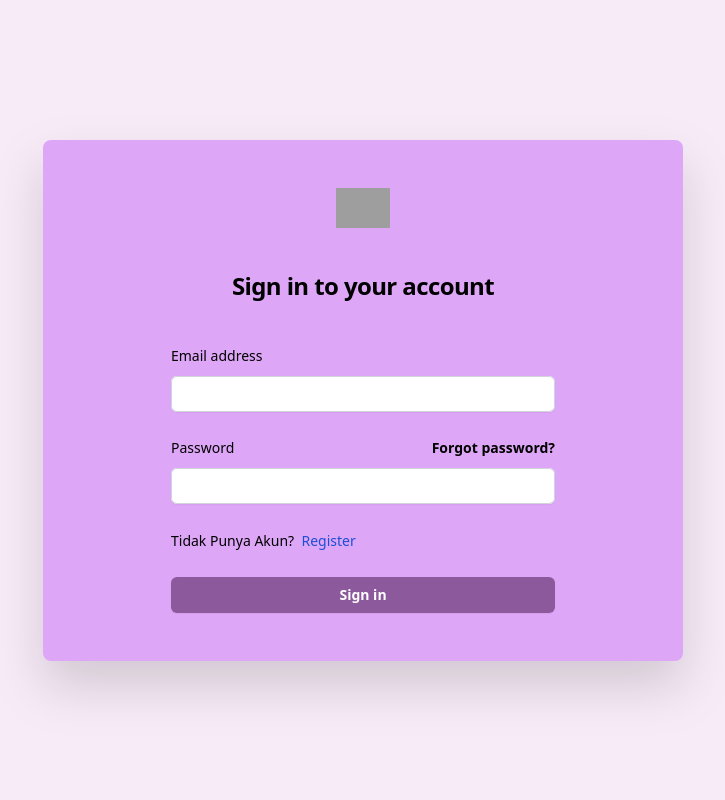
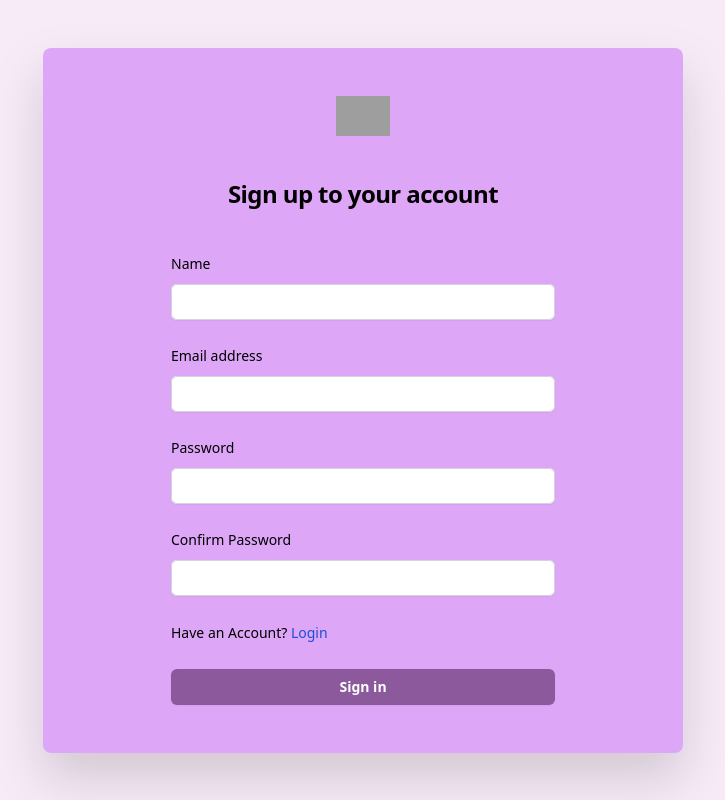
Before and after one commit to vinwithin/e-approve, a React (Create React App) app in the folder frontend/: page /register in a window 1280 px wide. Shown: the whole page, without its empty margins (277-1002 px from the left). Built offline with nearby package versions, Linux system fonts and the light colour scheme; grey boxes are pictures that could not be loaded.

Commit message:
feat: build regis and login

```diff
--- a/frontend/src/App.js
+++ b/frontend/src/App.js
@@ -1,9 +1,18 @@
-import './index.css';
-import Login from './component/login';
+import { BrowserRouter, Route, Routes, Switch } from "react-router-dom";
+import "./index.css";
+import Login from "./component/login";
+import Register from "./component/register";
+import Dashboard from "./component/dashboard";
 
 function App() {
   return (
-    <Login/>
+    <BrowserRouter>
+        <Routes>
+          <Route path="/login" element={<Login />} />
+          <Route path="/register" element={<Register />} />
+          <Route path="/" element={<Dashboard />} />
+        </Routes>
+    </BrowserRouter>
   );
 }
 
--- /dev/null
+++ b/frontend/src/component/dashboard.js
@@ -0,0 +1,74 @@
+import React, { useState } from "react";
+
+const Dashboard = () => {
+  const [isSidebarOpen, setIsSidebarOpen] = useState(false);
+
+  const toggleSidebar = () => {
+    setIsSidebarOpen(!isSidebarOpen);
+  };
+
+  return (
+    <div className="flex flex-row lg:flex-row h-screen">
+      {/* Sidebar */}
+      <div className={`bg-gray-800 w-48 lg:block  ${isSidebarOpen ? "block" : "hidden "} `}>
+        <div className="p-4">
+
+          <h1 className="text-white text-2xl font-semibold">Dashboard</h1>
+        </div>
+        <nav className="mt-6">
+          <a
+            href="#"
+            className="block py-2 px-4 text-gray-200 hover:bg-gray-700"
+          >
+            Home
+          </a>
+          <a
+            href="#"
+            className="block py-2 px-4 text-gray-200 hover:bg-gray-700"
+          >
+            Settings
+          </a>
+          <a
+            href="#"
+            className="block py-2 px-4 text-gray-200 hover:bg-gray-700"
+          >
+            Messages
+          </a>
+        </nav>
+      </div>
+
+      {/* Main Content */}
+      <div className="flex-1 bg-gray-200">
+        <nav className="bg-white h-20">
+          <div className="p-4 flex flex-row">
+          <button
+            className="block lg:hidden text-black py-1  rounded-md mb-4"
+            onClick={toggleSidebar}
+          >
+            <svg
+              className="w-6 h-6 inline-block mr-2"
+              fill="none"
+              stroke="currentColor"
+              viewBox="0 0 24 24"
+              xmlns="http://www.w3.org/2000/svg"
+            >
+              <path
+                strokeLinecap="round"
+                strokeLinejoin="round"
+                strokeWidth="2"
+                d="M4 6h16M4 12h16m-7 6h7"
+              ></path>
+            </svg>
+
+          </button>
+            <h1 className="text-gray-800 lg:text-2xl py-1.5 font-semibold">
+              Welcome to Dashboard
+            </h1>
+          </div>
+        </nav>
+      </div>
+    </div>
+  );
+};
+
+export default Dashboard;
--- a/frontend/src/component/login.js
+++ b/frontend/src/component/login.js
@@ -65,7 +65,7 @@ const Login = () => {
               </div>
             </div>
             <div >
-                <span><a className="text-sm font-medium leading-6 text-dark">Tidak Punya Akun?</a><a href="#" className="text-sm font-medium leading-6 text-blue-700">&nbsp; Register</a></span>
+                <span><a className="text-sm font-medium leading-6 text-dark">Dont Have an Account?</a><a href="/register" className="text-sm font-medium leading-6 text-blue-700">&nbsp; Register</a></span>
             </div>
             <div>
               <button
--- /dev/null
+++ b/frontend/src/component/navbar.js
@@ -0,0 +1,12 @@
+import React from 'react'
+
+const navbar = () => {
+  return (
+<>
+
+</>
+
+  )
+}
+
+export default navbar
--- /dev/null
+++ b/frontend/src/component/register.js
@@ -0,0 +1,144 @@
+import React, { useState } from "react";
+import axios from "axios";
+import { Navigate, useNavigate } from 'react-router-dom';
+
+const Register= () => {
+  const [name, setName] = useState('');
+  const [email, setEmail] = useState('');
+  const [password, setPassword] = useState('');
+  const [confirm_password, setConfirm_Password] = useState('');
+  const [msg, setMsg] = useState('');
+  const navigate = useNavigate();
+
+  const Register = async(e) => {
+      e.preventDefault();
+      try{
+        await axios.post('http://localhost:5000/api/register',{
+          name : name,
+          email : email,
+          password : password,
+          confirm_password : confirm_password
+        });
+        navigate('/');
+        }catch(error){
+          if(error.response){
+            setMsg(error.response.data.msg);
+          }
+        }
+  };
+  return (
+    <div className="flex justify-center h-screen max-w-full bg-[#f7ebf7] "  >
+      <div className="flex max-w-screen-sm max-h-max flex-1 flex-col px-6 py-12 mx-auto my-auto bg-[#dea6f7] drop-shadow-2xl rounded-lg">
+        <div className="sm:mx-auto sm:w-full sm:max-w-sm ">
+          <img
+            className="mx-auto h-10 w-auto"
+            src="https://tailwindui.com/img/logos/mark.svg?color=#8c599c]"
+            alt="Your Company"
+          />
+          <h2 className="mt-10 text-center text-2xl font-bold leading-9 tracking-tight text-dark">
+            Sign up to your account
+          </h2>
+        </div>
+
+        <div className="mt-10 sm:mx-auto sm:w-full sm:max-w-sm">
+          <form onSubmit={ Register } className="space-y-6" method="POST">
+          <div>
+              <label
+                htmlFor="name"
+                className="block text-sm font-medium leading-6 text-dark"
+              >
+                Name
+              </label>
+              <div className="mt-2">
+                <input
+                  id="name"
+                  type="text"
+                  autoComplete="name"
+                  required
+                  className="block w-full rounded-md border-0 py-1.5 text-gray-900 shadow-sm ring-1 ring-inset ring-gray-300 placeholder:text-gray-400 focus:ring-2 focus:ring-inset focus:ring-indigo-600 sm:text-sm sm:leading-6"
+                  value={name} onChange={(e) => setName(e.target.value)}
+                />
+              </div>
+            </div>
+
+            <div>
+              <label
+                htmlFor="email"
+                className="block text-sm font-medium leading-6 text-dark"
+              >
+                Email address
+              </label>
+              <div className="mt-2">
+                <input
+                  id="email"
+                  type="email"
+                  autoComplete="email"
+                  required
+                  className="block w-full rounded-md border-0 py-1.5 text-gray-900 shadow-sm ring-1 ring-inset ring-gray-300 placeholder:text-gray-400 focus:ring-2 focus:ring-inset focus:ring-indigo-600 sm:text-sm sm:leading-6"
+                  value={email} onChange={(e) => setEmail(e.target.value)}
+
+                />
+              </div>
+            </div>
+
+            <div>
+              <div className="flex items-center justify-between">
+                <label
+                  htmlFor="password"
+                  className="block text-sm font-medium leading-6 text-dark"
+                >
+                  Password
+                </label>
+              </div>
+              <div className="mt-2">
+                <input
+                  id="password"
+                  type="password"
+                  autoComplete="current-password"
+                  required
+                  className="block w-full rounded-md border-0 py-1.5 text-gray-900 shadow-sm ring-1 ring-inset ring-gray-300 placeholder:text-gray-400 focus:ring-2 focus:ring-inset focus:ring-indigo-600 sm:text-sm sm:leading-6"
+                  value={password} onChange={(e) => setPassword(e.target.value)}
+
+                />
+              </div>
+            </div>
+
+            <div>
+              <div className="flex items-center justify-between">
+                <label
+                  htmlFor="confirm_password"
+                  className="block text-sm font-medium leading-6 text-dark"
+                >
+                  Confirm Password
+                </label>
+              </div>
+              <div className="mt-2">
+                <input
+                  id="confirm_password"
+                  type="password"
+                  autoComplete="current-password"
+                  required
+                  className="block w-full rounded-md border-0 py-1.5 text-gray-900 shadow-sm ring-1 ring-inset ring-gray-300 placeholder:text-gray-400 focus:ring-2 focus:ring-inset focus:ring-indigo-600 sm:text-sm sm:leading-6"
+                  value={confirm_password} onChange={(e) => setConfirm_Password(e.target.value)}
+                />
+              </div>
+            </div>
+            <div >
+                <span><a className="text-sm font-medium leading-6 text-dark">Have an Account?</a><a href="/login" className="text-sm font-medium leading-6 text-blue-700">&nbsp;Login</a></span>
+            </div>
+            <div>
+              <button
+                type="submit"
+                className="flex w-full justify-center rounded-md bg-[#8c599c] px-3 py-1.5 text-sm font-semibold leading-6 text-white shadow-sm hover:bg-indigo-500 focus-visible:outline focus-visible:outline-2 focus-visible:outline-offset-2 focus-visible:outline-indigo-600"
+              >
+                Sign in
+              </button>
+            </div>
+          </form>
+        </div>
+      </div>
+    </div>
+  );
+};
+
+export default Register;
```
